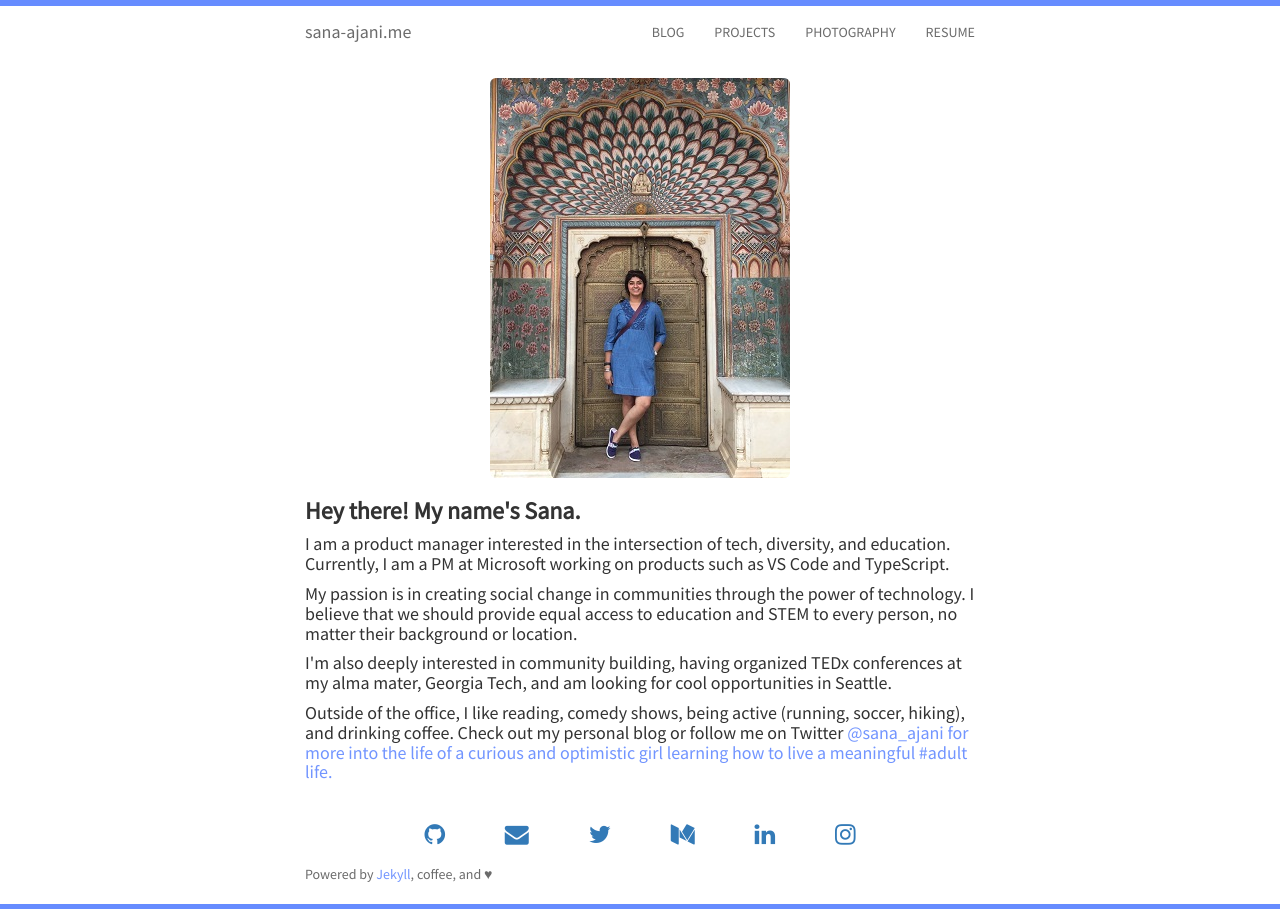
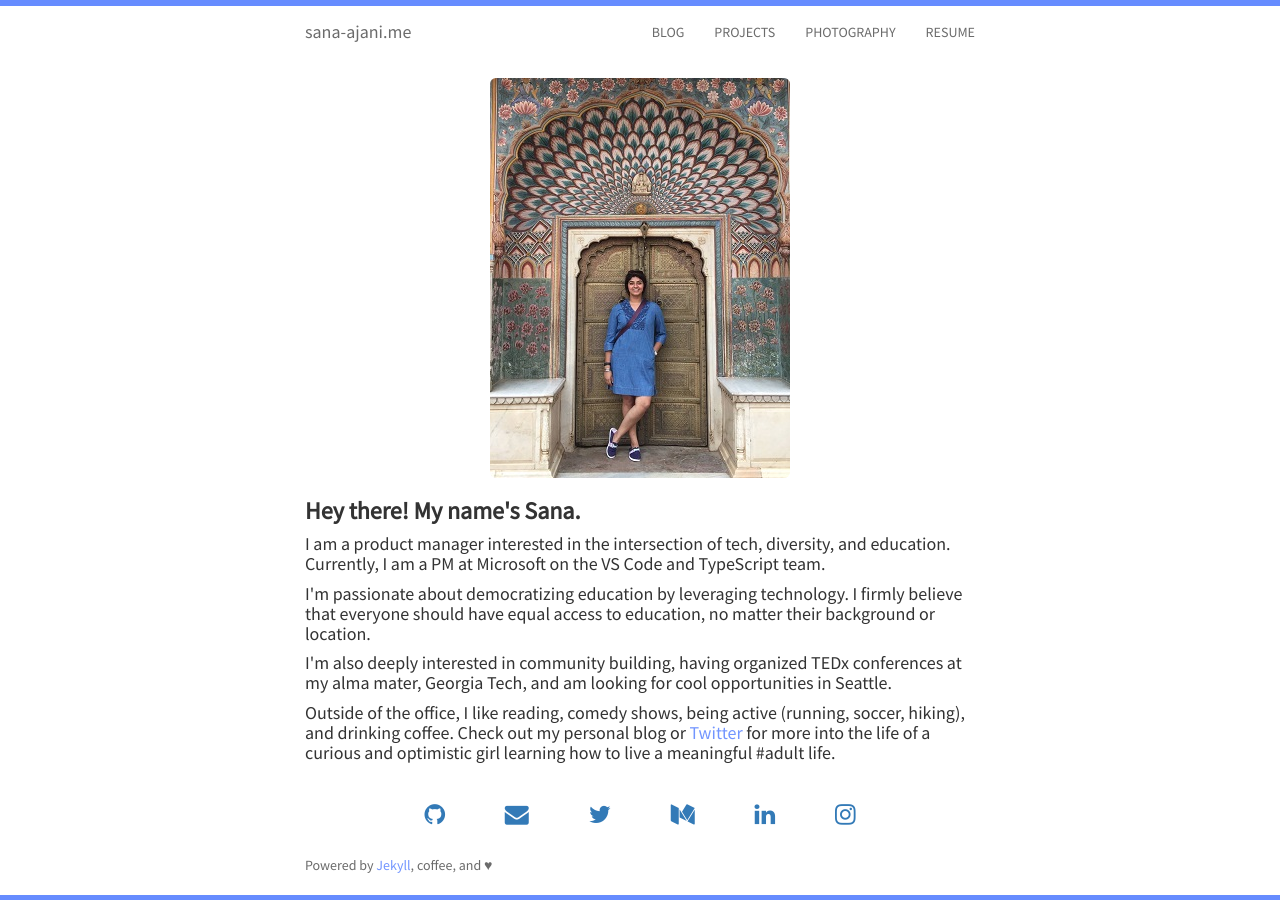
Before and after one commit to sana-ajani/sana-ajani.github.io, a Jekyll site: the page built from index.html, in a window 1280 px wide. Built offline with Jekyll 4.4.1, drawn with Linux system fonts in a browser that asks for light colours; nearby versions of some CDN libraries; the list of posts is cut into pages by our own code.

```diff
--- a/index.html
+++ b/index.html
@@ -8,10 +8,10 @@
 		<img class="img-rounded" src="{{ site.baseurl }}static/img/{{ site.avatar }}" alt="Responsive image">
 	  </div>
 	  <h3><strong>Hey there! My name's Sana.</strong></h3>
-	  <h4>I am a product manager interested in the intersection of tech, diversity, and education. Currently, I am a PM at Microsoft working on products such as VS Code and TypeScript.</h4>
-		<h4>My passion is in creating social change in communities through the power of technology. I believe that we should provide equal access to education and STEM to every person, no matter their background or location.</h4>
+	  <h4>I am a product manager interested in the intersection of tech, diversity, and education. Currently, I am a PM at Microsoft on the VS Code and TypeScript team.</h4>
+		<h4>I'm passionate about democratizing education by leveraging technology. I firmly believe that everyone should have equal access to education, no matter their background or location.</h4>
 		<h4>I'm also deeply interested in community building, having organized TEDx conferences at my alma mater, Georgia Tech, and am looking for cool opportunities in Seattle.</h4>
-		<h4>Outside of the office, I like reading, comedy shows, being active (running, soccer, hiking), and drinking coffee. Check out my <a href="{{ site.blog }}"></a>personal blog</a> or follow me on Twitter <a href="http://twitter.com/{{ site.twitter }}">@{{ site.twitter }} for more into the life of a curious and optimistic girl learning how to live a meaningful #adult life.</h4>
+		<h4>Outside of the office, I like reading, comedy shows, being active (running, soccer, hiking), and drinking coffee. Check out my personal blog or <a href="http://twitter.com/{{ site.twitter }}">Twitter</a> for more into the life of a curious and optimistic girl learning how to live a meaningful #adult life.</h4>
 	</div>
 	{% include social.html %}
 
```
